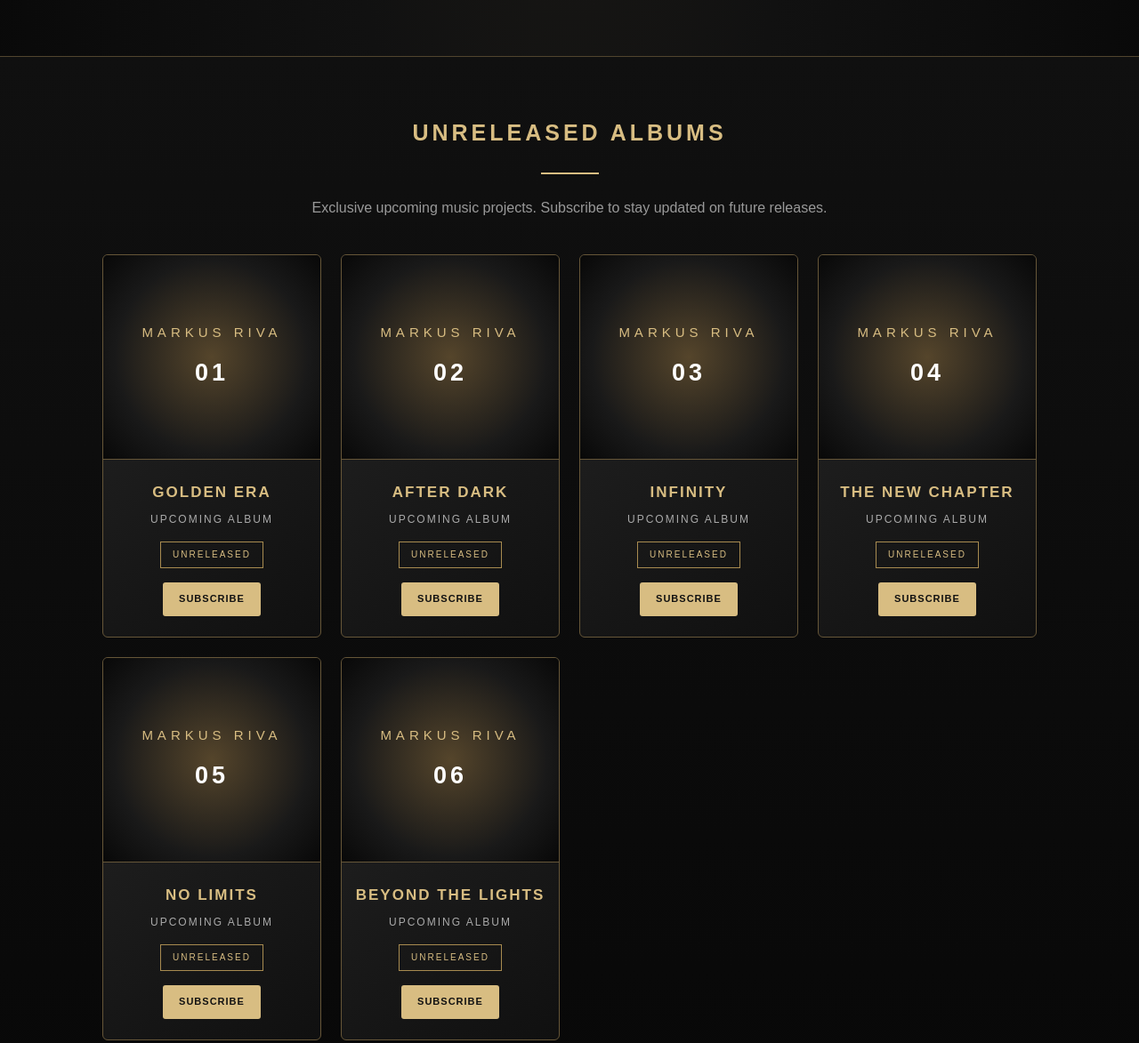
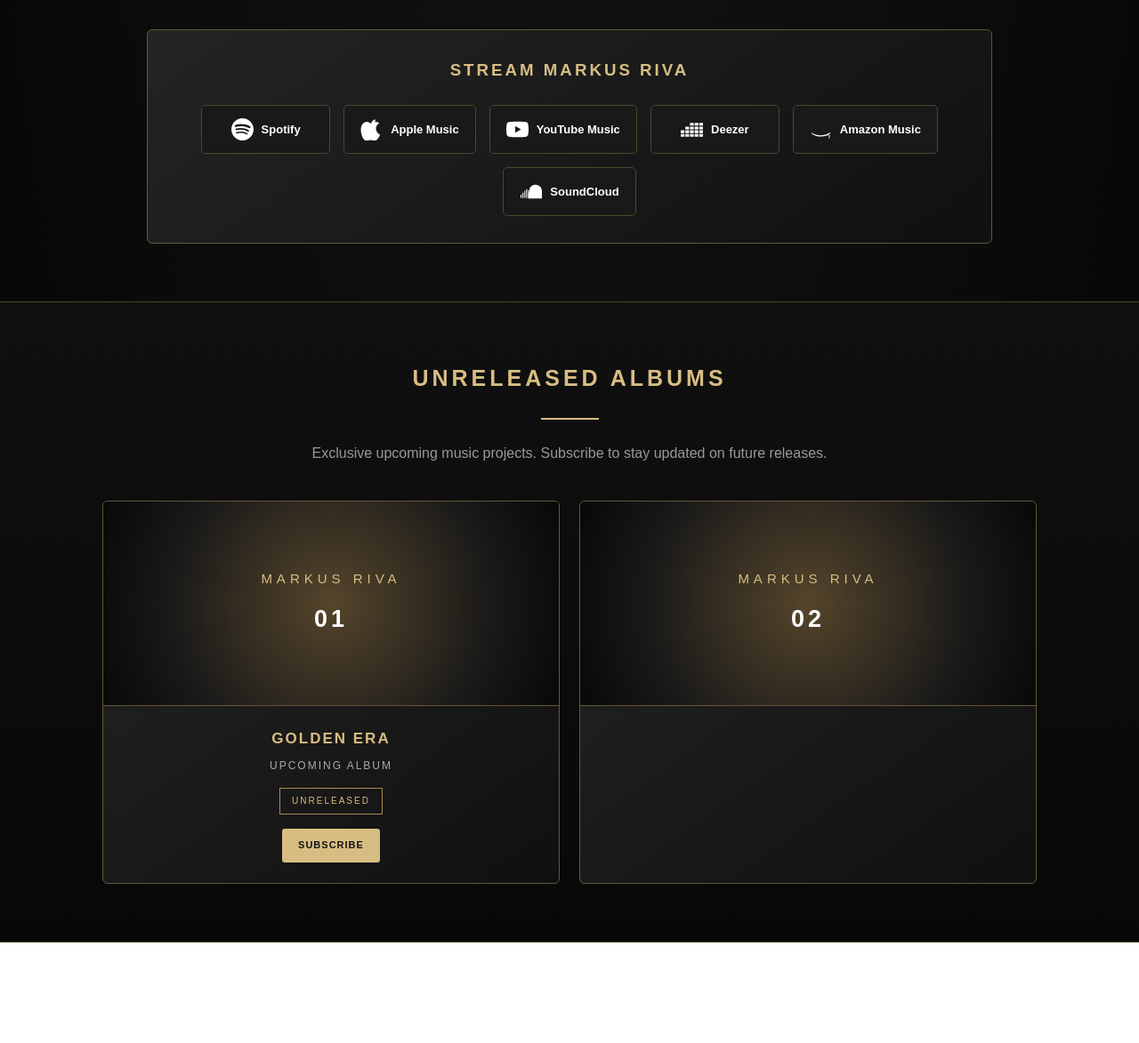
Before and after one commit to riv234/Mikelies-web-, a plain HTML site: page index.html in a window 1280 px wide. Shown: the part 2366-3539 px from the top of the page at 89% size. After the commit the page ends 3426 px from the top, so only its background shows below. Drawn offline with Linux system fonts and the light colour scheme.

Commit message:
Update index.html

```diff
--- a/index.html
+++ b/index.html
@@ -340,6 +340,61 @@ section h2 {
     max-width: 400px;
 }
 
+/* MUSIC PLATFORM LOGOS */
+
+.music-platforms {
+    max-width: 950px;
+    margin: 35px auto 0;
+    padding: 30px 20px;
+    background: linear-gradient(145deg, #242424, #101010);
+    border: 1px solid #665638;
+    border-radius: 6px;
+}
+
+.music-platforms h3 {
+    color: #d8bd82;
+    letter-spacing: 3px;
+    margin-bottom: 25px;
+}
+
+.music-logo-grid {
+    display: flex;
+    justify-content: center;
+    align-items: center;
+    flex-wrap: wrap;
+    gap: 15px;
+}
+
+.music-logo {
+    display: flex;
+    align-items: center;
+    justify-content: center;
+    gap: 9px;
+    min-width: 145px;
+    padding: 14px 18px;
+    background: #191919;
+    border: 1px solid #51452e;
+    border-radius: 5px;
+    color: white;
+    text-decoration: none;
+    font-size: 13px;
+    font-weight: bold;
+    transition: .3s;
+}
+
+.music-logo:hover {
+    transform: translateY(-4px);
+    border-color: #d8bd82;
+    background: #292929;
+}
+
+.music-logo svg {
+    width: 25px;
+    height: 25px;
+    fill: currentColor;
+    flex-shrink: 0;
+}
+
 footer {
     padding: 30px 15px;
     text-align: center;
@@ -481,6 +536,83 @@ footer span {
 
     </div>
 
+    <!-- MUSIC PLATFORM LOGOS -->
+
+    <div class="music-platforms">
+
+        <h3>STREAM MARKUS RIVA</h3>
+
+        <div class="music-logo-grid">
+
+            <a class="music-logo"
+            href="https://open.spotify.com/album/143IUx6TUVNZHKLhocAeJT"
+            target="_blank">
+
+                <svg viewBox="0 0 24 24">
+                    <path d="M12 0C5.37 0 0 5.37 0 12s5.37 12 12 12 12-5.37 12-12S18.63 0 12 0zm5.5 17.3a.75.75 0 0 1-1.03.25c-2.82-1.72-6.37-2.11-10.55-1.15a.75.75 0 1 1-.34-1.46c4.58-1.05 8.52-.6 11.67 1.33.35.22.46.68.25 1.03zm1.47-3.27a.94.94 0 0 1-1.29.31c-3.23-1.99-8.16-2.57-11.98-1.4a.94.94 0 1 1-.55-1.8c4.37-1.33 9.8-.69 13.51 1.6.44.27.58.85.31 1.29zm.13-3.41C15.23 8.35 8.8 8.14 5.08 9.27a1.13 1.13 0 1 1-.66-2.16c4.27-1.3 11.37-1.05 15.85 1.61a1.13 1.13 0 0 1-1.17 1.9z"/>
+                </svg>
+
+                Spotify
+            </a>
+
+            <a class="music-logo"
+            href="https://music.apple.com/"
+            target="_blank">
+
+                <svg viewBox="0 0 24 24">
+                    <path d="M16.37 1.43c0 1.14-.46 2.21-1.22 3.03-.81.88-2.13 1.56-3.25 1.47-.14-1.1.4-2.25 1.15-3.06.82-.89 2.25-1.55 3.32-1.44zm4.83 16.44c-.58 1.3-.86 1.88-1.61 3.03-1.04 1.58-2.51 3.55-4.33 3.57-1.61.02-2.02-1.05-4.2-1.04-2.18.01-2.63 1.06-4.24 1.04-1.82-.02-3.21-1.8-4.25-3.38C-.34 14.65.02 8.25 2.57 5.91c1.81-1.67 4.68-2.66 6.97-1.42.96.52 1.63.98 2.15.98.51 0 1.44-.56 2.61-1.04 1.97-.81 4.39-.51 6.09.81-5.34 2.93-4.48 10.2.81 12.63z"/>
+                </svg>
+
+                Apple Music
+            </a>
+
+            <a class="music-logo"
+            href="https://music.youtube.com/"
+            target="_blank">
+
+                <svg viewBox="0 0 24 24">
+                    <path d="M23.5 6.2a3 3 0 0 0-2.1-2.1C19.5 3.6 12 3.6 12 3.6s-7.5 0-9.4.5A3 3 0 0 0 .5 6.2 31 31 0 0 0 0 12a31 31 0 0 0 .5 5.8 3 3 0 0 0 2.1 2.1c1.9.5 9.4.5 9.4.5s7.5 0 9.4-.5a3 3 0 0 0 2.1-2.1A31 31 0 0 0 24 12a31 31 0 0 0-.5-5.8zM9.6 15.6V8.4l6.3 3.6z"/>
+                </svg>
+
+                YouTube Music
+            </a>
+
+            <a class="music-logo"
+            href="https://www.deezer.com/"
+            target="_blank">
+
+                <svg viewBox="0 0 24 24">
+                    <path d="M0 17h4v3H0zm5 0h4v3H5zm5 0h4v3h-4zm5 0h4v3h-4zm5 0h4v3h-4zM0 13h4v3H0zm5 0h4v3H5zm5 0h4v3h-4zm5 0h4v3h-4zm5 0h4v3h-4zM5 9h4v3H5zm5 0h4v3h-4zm5 0h4v3h-4zm5 0h4v3h-4zM10 5h4v3h-4zm5 0h4v3h-4zm5 0h4v3h-4z"/>
+                </svg>
+
+                Deezer
+            </a>
+
+            <a class="music-logo"
+            href="https://music.amazon.com/"
+            target="_blank">
+
+                <svg viewBox="0 0 24 24">
+                    <path d="M2 16.5c5.5 4.2 14.3 4.5 20.2-.2.5-.4 0-1-.5-.7-6.3 3.8-13.7 3.7-19.3.2-.5-.3-.9.3-.4.7zm19.4 1.8c-.4-.5-2.7-.3-3.8-.1-.3.1-.3.3.1.3 1.1-.1 2.9-.2 3.2.3.3.5-.4 2.3-.7 3.1-.1.3.1.4.4.1 1.1-1.1 1.5-3.1.8-3.7z"/>
+                </svg>
+
+                Amazon Music
+            </a>
+
+            <a class="music-logo"
+            href="https://soundcloud.com/"
+            target="_blank">
+
+                <svg viewBox="0 0 24 24">
+                    <path d="M1 15.5a.5.5 0 0 1 1 0v3a.5.5 0 0 1-1 0zm2-2a.5.5 0 0 1 1 0v5a.5.5 0 0 1-1 0zm2-2a.5.5 0 0 1 1 0v7a.5.5 0 0 1-1 0zm2-2a.5.5 0 0 1 1 0v9a.5.5 0 0 1-1 0zm2 1a.5.5 0 0 1 1 0v8a.5.5 0 0 1-1 0zm2-2.5a7 7 0 0 1 13 3.5 4 4 0 0 1-1 8H9z"/>
+                </svg>
+
+                SoundCloud
+            </a>
+
+        </div>
+    </div>
+
 </section>
 
 <!-- UNRELEASED ALBUM SECTION -->
@@ -517,135 +649,4 @@ footer span {
             <span>MARKUS RIVA</span>
             <strong>02</strong>
         </div>
-        <div class="album-info">
-            <h3>AFTER DARK</h3>
-            <p>UPCOMING ALBUM</p>
-            <span class="album-status">UNRELEASED</span>
-            <br>
-            <a href="#contact" class="subscribe-btn">SUBSCRIBE</a>
-        </div>
-    </div>
-
-    <div class="album-card">
-        <div class="album-cover">
-            <span>MARKUS RIVA</span>
-            <strong>03</strong>
-        </div>
-        <div class="album-info">
-            <h3>INFINITY</h3>
-            <p>UPCOMING ALBUM</p>
-            <span class="album-status">UNRELEASED</span>
-            <br>
-            <a href="#contact" class="subscribe-btn">SUBSCRIBE</a>
-        </div>
-    </div>
-
-    <div class="album-card">
-        <div class="album-cover">
-            <span>MARKUS RIVA</span>
-            <strong>04</strong>
-        </div>
-        <div class="album-info">
-            <h3>THE NEW CHAPTER</h3>
-            <p>UPCOMING ALBUM</p>
-            <span class="album-status">UNRELEASED</span>
-            <br>
-            <a href="#contact" class="subscribe-btn">SUBSCRIBE</a>
-        </div>
-    </div>
-
-    <div class="album-card">
-        <div class="album-cover">
-            <span>MARKUS RIVA</span>
-            <strong>05</strong>
-        </div>
-        <div class="album-info">
-            <h3>NO LIMITS</h3>
-            <p>UPCOMING ALBUM</p>
-            <span class="album-status">UNRELEASED</span>
-            <br>
-            <a href="#contact" class="subscribe-btn">SUBSCRIBE</a>
-        </div>
-    </div>
-
-    <div class="album-card">
-        <div class="album-cover">
-            <span>MARKUS RIVA</span>
-            <strong>06</strong>
-        </div>
-        <div class="album-info">
-            <h3>BEYOND THE LIGHTS</h3>
-            <p>UPCOMING ALBUM</p>
-            <span class="album-status">UNRELEASED</span>
-            <br>
-            <a href="#contact" class="subscribe-btn">SUBSCRIBE</a>
-        </div>
-    </div>
-
-</div>
-
-</section>
-
-<section id="social">
-    <h2>FOLLOW MARKUS</h2>
-
-    <p class="subtitle">
-        Connect with Markus Riva on social media.
-    </p>
-
-    <div class="social-buttons">
-
-        <a href="https://www.tiktok.com/@markusrivaofficial"
-        target="_blank">TikTok</a>
-
-        <a href="https://www.instagram.com/markusriva/"
-        target="_blank">Instagram</a>
-
-        <a href="https://www.youtube.com/@markusRiva"
-        target="_blank">YouTube</a>
-
-    </div>
-</section>
-
-<section id="contact">
-    <h2>BUSINESS CONTACT</h2>
-
-    <p class="subtitle">
-        For enquiries and business opportunities.
-    </p>
-
-    <div class="contact-box">
-
-        <h3 style="color:#d8bd82">
-            WHATSAPP BUSINESS
-        </h3>
-
-        <p style="color:#aaa;margin:15px 0">
-            Connect with us directly through WhatsApp.
-        </p>
-
-        <a class="btn whatsapp"
-        href="https://wa.me/18738841077"
-        target="_blank">
-            CHAT ON WHATSAPP
-        </a>
-
-    </div>
-</section>
-
-<footer>
-    <p>© 2026 <span>MARKUS RIVA</span>. All Rights Reserved.</p>
-
-    <p style="margin-top:8px">
-        MUSIC • PASSION • EXCELLENCE
-    </p>
-
-    <p style="margin-top:8px;font-size:10px">
-        Hero photograph: LTV Ziņu dienests, CC BY 3.0.
-        <a href="https://commons.wikimedia.org/wiki/File:Markus_Riva_(Jan_2025).png"
-        target="_blank" style="color:#d8bd82">Image source</a>
-    </p>
-</footer>
-
-</body>
-</html>
+        <div class
```
